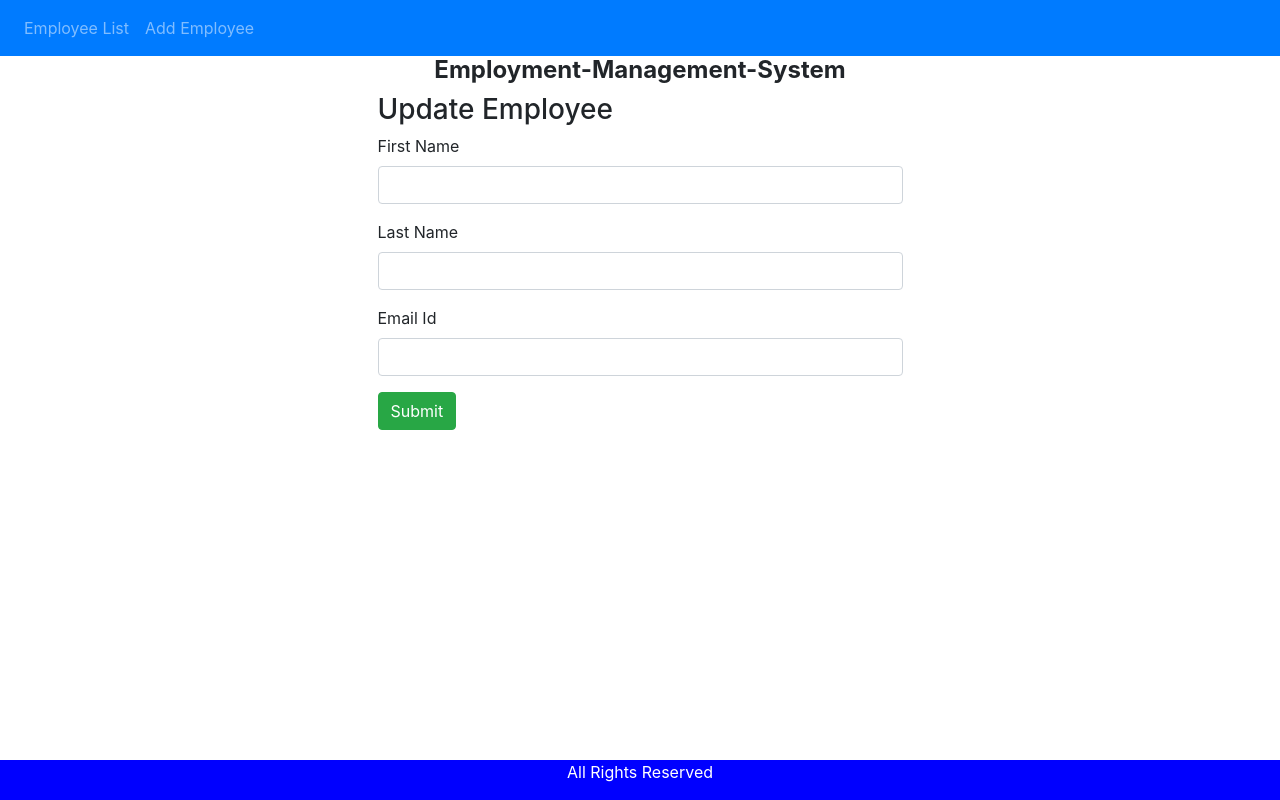
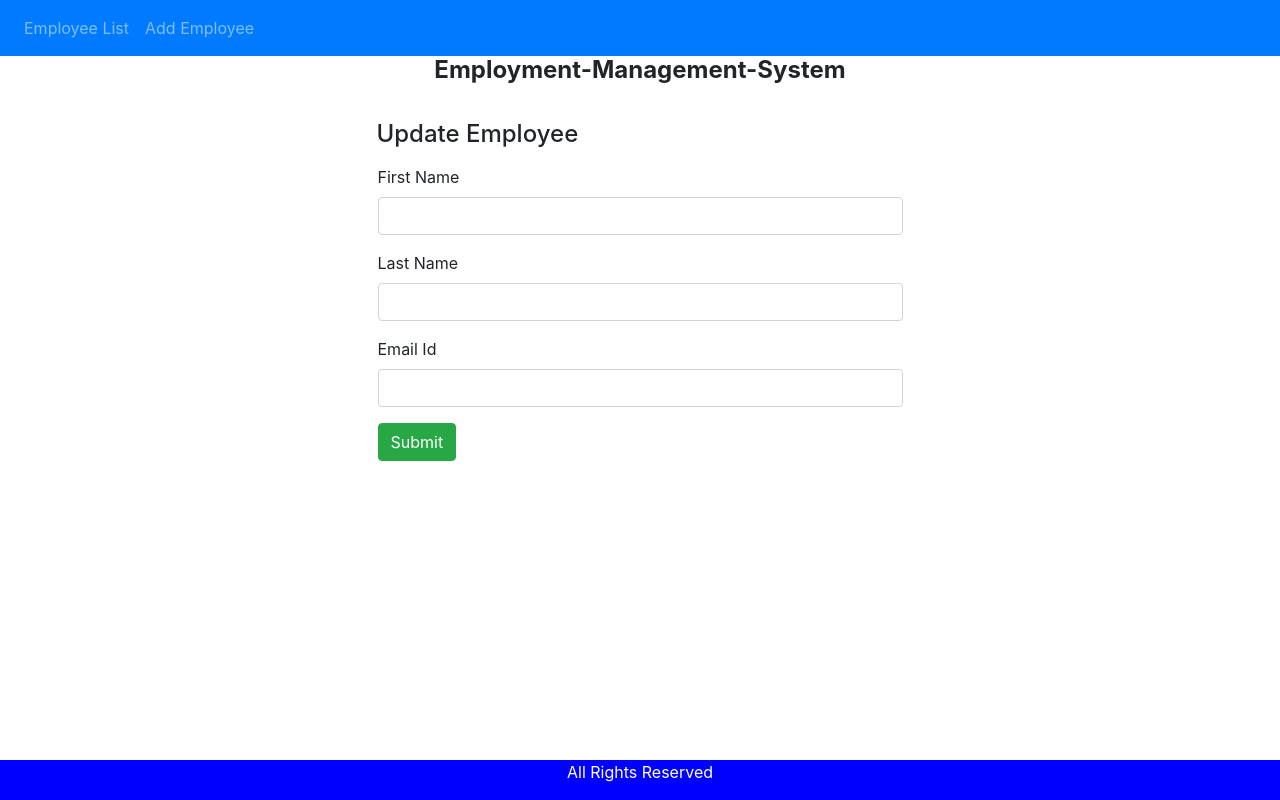
Before and after one commit to Sohan535/employee-management-system, an Angular app in the folder Frontend_Angular/: page /update-employee/1 in a window 1280 px wide. Built offline with nearby package versions, Linux system fonts and the light colour scheme; no server answers.

Commit message:
updated cosmetic changes

```diff
--- a/Frontend_Angular/src/app/update-employee/update-employee.component.css
+++ b/Frontend_Angular/src/app/update-employee/update-employee.component.css
@@ -0,0 +1,5 @@
+.margin {
+    margin-top: 35px;
+    margin-bottom: 16px;
+    margin-left: -1px;
+}
--- a/Frontend_Angular/src/app/update-employee/update-employee.component.html
+++ b/Frontend_Angular/src/app/update-employee/update-employee.component.html
@@ -1,5 +1,5 @@
 <div class="col-md-6 offset-md-3">
-    <h3>Update Employee </h3>
+    <h4 class="margin">Update Employee </h4>
     <form (ngSubmit) = "onSubmit()">
         <div class="form-group">
             <label> First Name</label>
```
